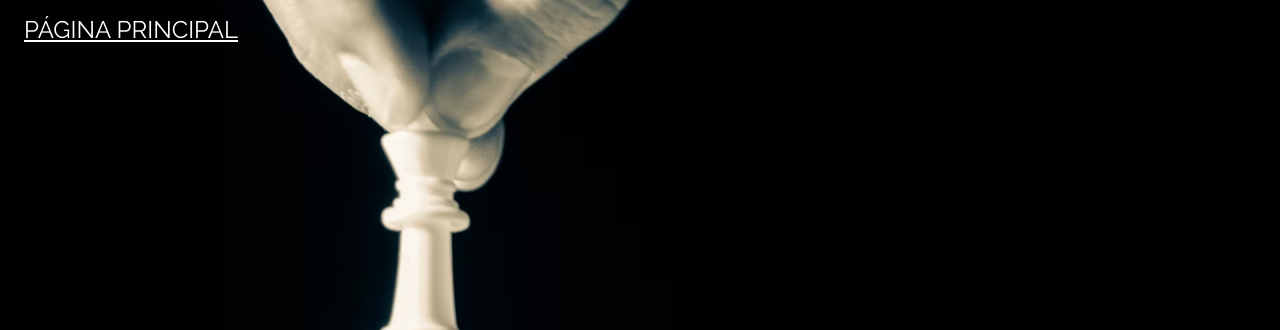
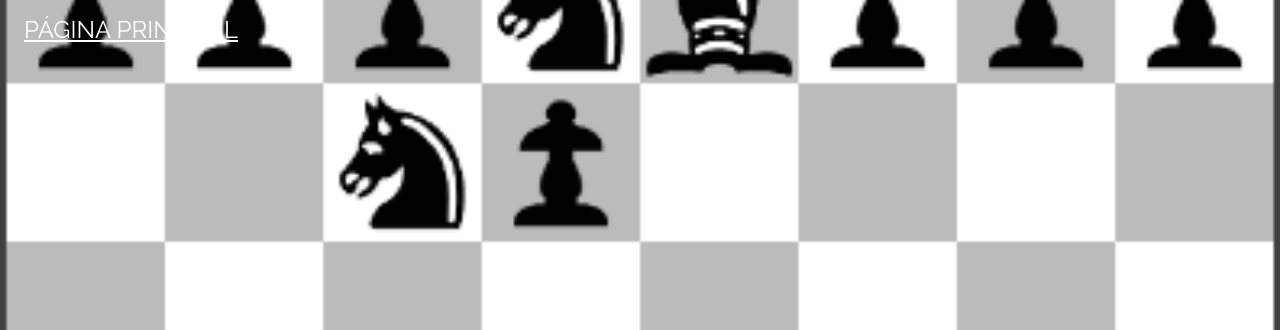
Before and after one commit to Cheserr/Cheserr, a plain HTML site: page nuevapaginaweb/portadafinal.html in a window 1280 px wide. Shown: the top 330 px of the page. Drawn offline with nearby package versions, Linux system fonts and the light colour scheme.

Commit message:
Update portadafinal.html

```diff
--- a/nuevapaginaweb/portadafinal.html
+++ b/nuevapaginaweb/portadafinal.html
@@ -10,7 +10,7 @@
 body,h1 {font-family: "Raleway", sans-serif}
 body, html {height: 100%}
 .bgimg {
-  background-image: url('imagenes/photo-1604948501466-4e9c339b9c24.avif');
+  background-image: url('imagenes/la-estrategia-de-ajedrez-del-dia.png');
   min-height: 100%;
   background-position: center;
   background-size: cover;
```
